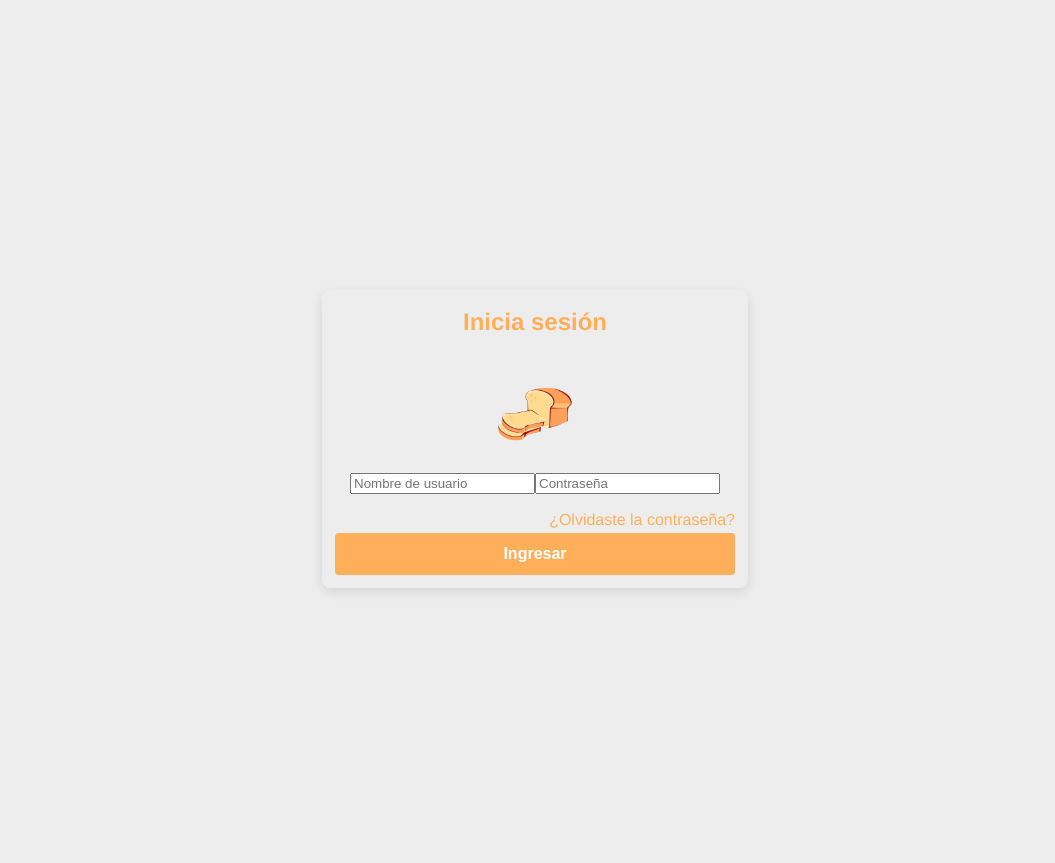
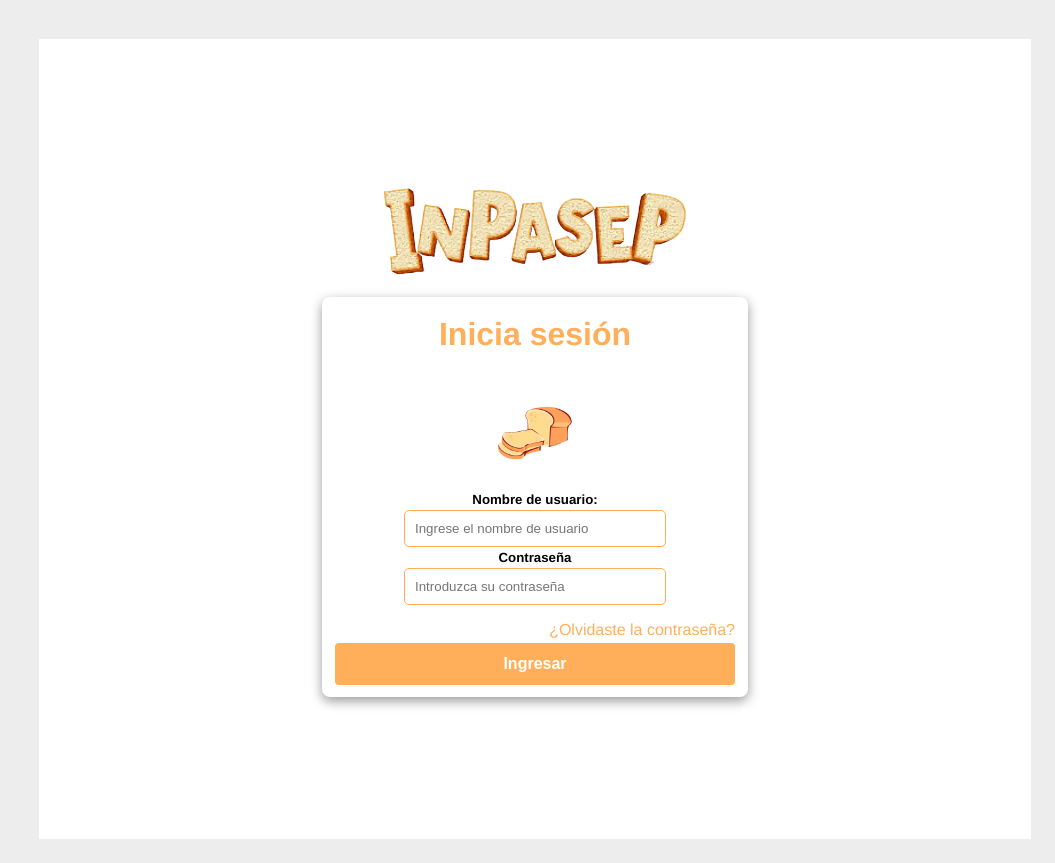
Before and after one commit to Soft-Craft-Bol/panaderia, a React (Vite) app: page / in a window 1280 px wide. Shown: the whole page, without its empty margins (225-1280 px from the left). Built offline with nearby package versions, Linux system fonts and the light colour scheme.

Commit message:
Style: Login

```diff
--- a/src/assets/ImagesApp.js
+++ b/src/assets/ImagesApp.js
@@ -3,6 +3,7 @@ import inventario from './img/inventario.jpg';
 import maquinas from './img/maquinas.jpg';
 import sucursal from './img/sucursal.jpg';
 import logo from './img/logo.webp';
+import logotipo from './img/inpased.png'
 
 export default {
     "sidebarImg": sidebarImg,
@@ -10,5 +11,5 @@ export default {
     "maquinas": maquinas,
     "sucursal": sucursal,
     "logo": logo,
-
+    "inpased": logotipo,
 }
--- a/src/components/buttons/Button.css
+++ b/src/components/buttons/Button.css
@@ -14,6 +14,8 @@
 
   .button-primary:hover {
     background-color: var(--primary-color-light);
+    color: var(--primary-color);
+    border: 2px solid var(--primary-color);
   }
 
   .button-secondary {
--- a/src/pages/login/LoginUser.css
+++ b/src/pages/login/LoginUser.css
@@ -1,22 +1,24 @@
 .login-container {
     display: flex;
+    flex-direction: column;
     justify-content: center;
     align-items: center;
     height: 100vh;
-    background-color: var(--body-color);
+    background-color: white;
   }
 
   .login-form {
     background-color: var(--sidebar-color);
     padding: 0.8rem;
     border-radius: 8px;
-    box-shadow: 0px 4px 12px rgba(0, 0, 0, 0.1);
+    box-shadow: 0px 4px 12px rgba(0, 0, 0, 0.4);
     width: 100%;
     max-width: 400px;
     transition: var(--tran-05);
+    flex-direction: column;
   }
 
-  .login-form h2 {
+  .login-form h1{
     text-align: center;
     margin-bottom: 2rem;
     color: var(--primary-color);
@@ -28,7 +30,7 @@
   }
 
   .login-form .error-message {
-    color: var(--color-5);
+    color: red;
     margin-bottom: 1rem;
   }
 
@@ -119,3 +121,56 @@
       padding: 0.5rem;
     }
   }
+
+  .form__field {
+    font-family: inherit;
+    width: 100%;
+    border: 0;
+    border-bottom: 2px solid gray;
+    outline: 0;
+    font-size: 1.3rem;
+    color: white;
+    padding: 7px 0;
+    background: transparent;
+    transition: border-color 0.2s;
+
+    &::placeholder {
+      color: transparent;
+    }
+
+    &:placeholder-shown ~ .form__label {
+      font-size: 1.3rem;
+      cursor: text;
+      top: 20px;
+    }
+  }
+
+  .form__label {
+    position: absolute;
+    top: 0;
+    display: block;
+    transition: 0.2s;
+    font-size: 1rem;
+    color: gray;
+  }
+
+  .form__field:focus {
+    ~ .form__label {
+      position: absolute;
+      top: 0;
+      display: block;
+      transition: 0.2s;
+      font-size: 1rem;
+      color: var(--primary-color);
+      font-weight:700;
+    }
+    padding-bottom: 6px;
+    font-weight: 700;
+    border-width: 3px;
+    border-image: linear-gradient(to right, var(--primary-color),black);
+    border-image-slice: 1;
+  }
+  /* reset input */
+  .form__field{
+    &:required,&:invalid { box-shadow:none; }
+  }
--- a/src/pages/login/LoginUser.jsx
+++ b/src/pages/login/LoginUser.jsx
@@ -57,8 +57,9 @@ console.log(result);
 
   return (
     <div className="login-container">
-      <div className="login-form">
-        <h2>Inicia sesión</h2>
+        <img className="logo-fesa" src={ImagenesApp.inpased} alt="Inpased" height="100px"/>
+        <div className="login-form">
+        <h1>Inicia sesión</h1>
         <Suspense fallback={<div>Cargando imagen...</div>}>
           <img className="logo-fesa" src={ImagenesApp.logo} alt="Logo" height="80px" />
         </Suspense>
@@ -69,21 +70,26 @@ console.log(result);
           onSubmit={handleSubmit}
         >
           {({ isSubmitting }) => (
-            <Form>
+            <Form style={{flexDirection: "column"}}>
               <Suspense fallback={<div>Cargando campo...</div>}>
-                <Field name="username" type="text" placeholder="Nombre de usuario" />
-                <ErrorMessage name="username" component="div" className="error-message" />
+              <h5>Nombre de usuario:</h5>
+              <Field name="username" type="text" placeholder="Ingrese el nombre de usuario"
+                style={{ width: "60%", padding: "10px", border: "1px solid var(--primary-color)", borderRadius: "5px" }}
+                />
+              <ErrorMessage name="username" component="div" className="error-message" />
 
-                <Field name="password" type="password" placeholder="Contraseña" />
+              <h5>Contraseña</h5>
+                <Field name="password" type="password" placeholder="Introduzca su contraseña"
+                style={{ width: "60%", padding: "10px", border: "1px solid var(--primary-color)", borderRadius: "5px", paddingRight: "-10%"}}/>
                 <ErrorMessage name="password" component="div" className="error-message" />
               </Suspense>
-
+            <div>
               {loginError && <span className="error-message">{loginError}</span>}
-
               <Link to="/reset">¿Olvidaste la contraseña?</Link>
               <Button type="submit" variant="primary" disabled={isSubmitting}>
                 {isSubmitting ? 'Ingresando...' : 'Ingresar'}
               </Button>
+            </div>
             </Form>
           )}
         </Formik>
```
Also changed, not shown: src/pages/horarios/ModalNew.jsx (deleted, +0 -30 lines), src/assets/img/inpased.png (added).
